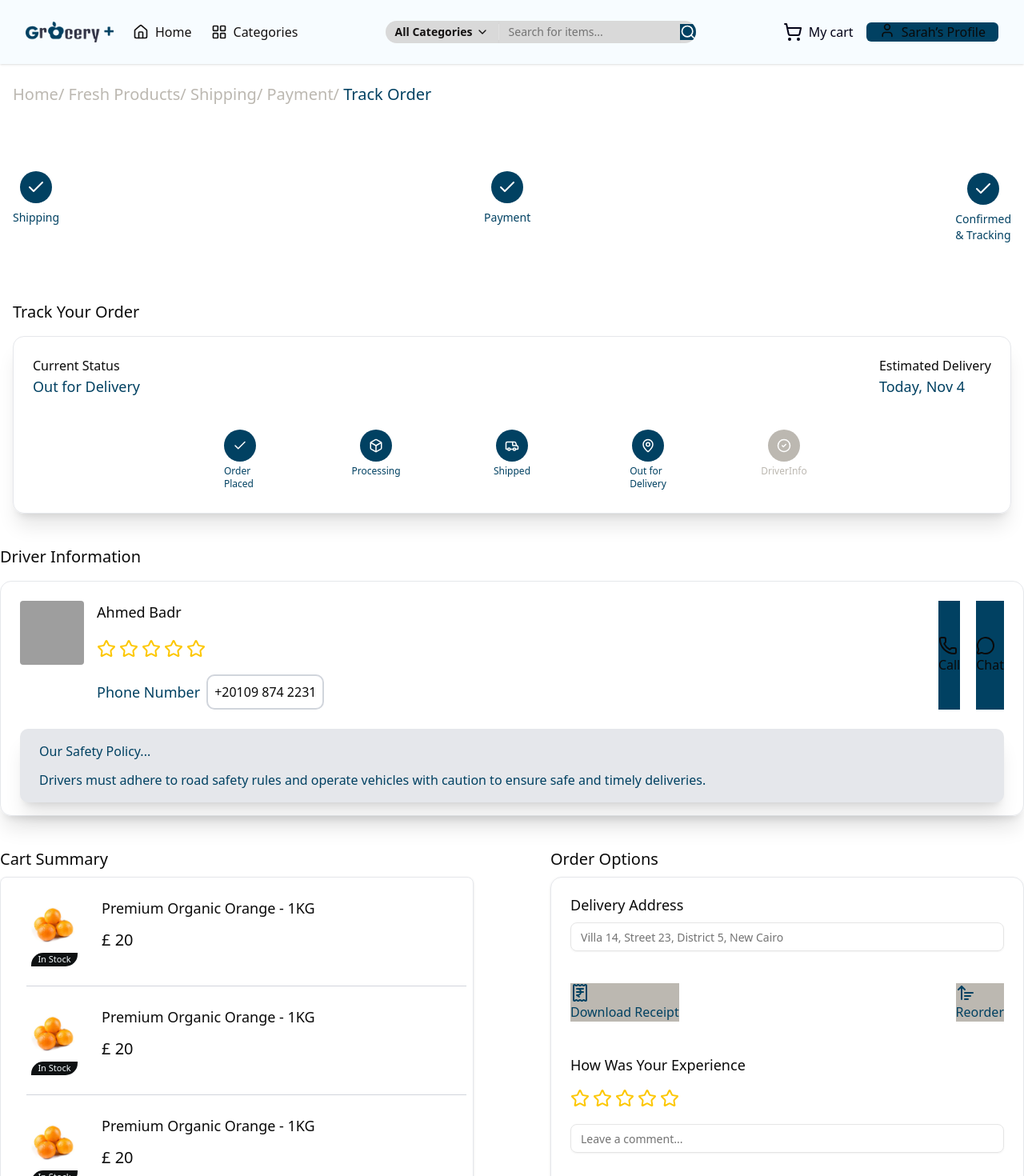
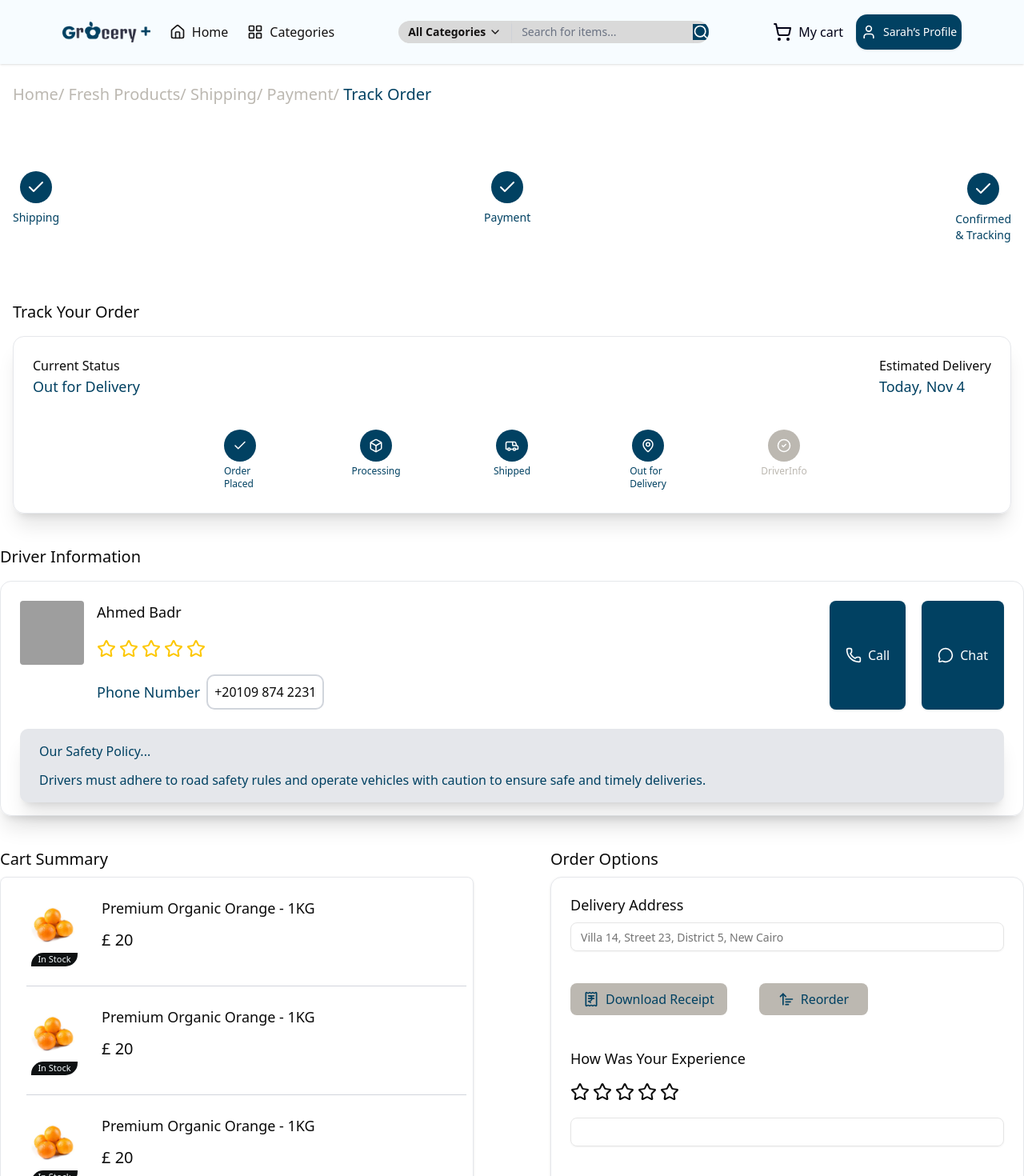
Before and after one commit to Zeyadhatem391/grocery, a Next.js app: page /Tracking in a window 1280 px wide. Shown: the top 1470 px of the page at 80% size. Built offline with nearby package versions, Linux system fonts and the light colour scheme; grey boxes are pictures that could not be loaded.

Commit message:
update button

```diff
--- a/src/app/(Checkout)/Payment/components/PaymentMethod.tsx
+++ b/src/app/(Checkout)/Payment/components/PaymentMethod.tsx
@@ -60,7 +60,7 @@ export default function PaymentMethod() {
           ))}
 
           {/* Add Card */}
-          <button className="w-full flex items-center gap-2 mb-6">
+          <button className="w-full flex items-center gap-2 mb-6 border-2 rounded-md p-3.5 hover:border-[#014162]">
             <Plus className="w-4 h-4" />
             Add New Card
           </button>
@@ -72,15 +72,21 @@ export default function PaymentMethod() {
               Promo Code
             </p>
 
-            <div className="border p-3 rounded-xl space-y-3">
-              <div className="flex items-center gap-3 flex-wrap">
-                <button className="text-sm">SAVE10</button>
-                <p className="text-[10px] sm:text-[12px] text-gray-500">
-                  Try: SAVE10 or WELCOME20
+            <div className="border border-gray-200 p-4 rounded-xl space-y-3 bg-white">
+              {/* Promo Row */}
+              <div className="flex items-center gap-2 flex-wrap">
+                <button className="px-3.5 py-2.5 text-xs sm:text-sm font-semibold rounded-md border-2">
+                  SAVE10
+                </button>
+
+                <p className="text-[10px] sm:text-xs text-gray-500">
+                  Try: <span className="font-medium">SAVE10</span> or{" "}
+                  <span className="font-medium">WELCOME20</span>
                 </p>
               </div>
 
-              <button className="bg-[#BCB8B1] text-[#014162] w-full">
+              {/* Apply Button */}
+              <button className=" w-1/2 h-[42] rounded-lg  text-[#014162] bg-[#BCB8B1] text-sm font-semibold  hover:bg-[#8f8d8a]  transition-colors shadow-sm ">
                 Apply Code
               </button>
             </div>
--- a/src/app/(Checkout)/Shipping/components/Info.tsx
+++ b/src/app/(Checkout)/Shipping/components/Info.tsx
@@ -84,15 +84,23 @@ export default function Info() {
             {/* Fulfilment Method */}
             <div>
               <p className="text-base lg:text-lg mb-2">Fulfilment Method</p>
-              <div className="flex gap-3 w-full">
-                <button type="button" className="bg-[#BCB8B1] flex-1 gap-2 text-[#014162]">
-                  <Van className="w-4 h-4" />
-                  <span className="text-sm sm:text-base">Delivery</span>
+              <div className="flex gap-20 justify-start px-1">
+                {/* Delivery */}
+                <button
+                  type="button"
+                  className=" flex items-center justify-center gap-2 py-2 px-7 rounded-md  text-[#014162] bg-[#BCB8B1]  text-sm sm:text-base font-medium"
+                >
+                  <Van className="w-5 h-5" />
+                  <span>Delivery</span>
                 </button>
 
-                <button type="button" className="bg-[#BCB8B1] flex-1 gap-2 text-[#014162]">
-                  <Car className="w-4 h-4" />
-                  <span className="text-sm sm:text-base">Pick-Up</span>
+                {/* Pick-Up */}
+                <button
+                  type="button"
+                  className="  flex items-center justify-center gap-2 py-2 px-7 rounded-md text-[#014162]  bg-[#BCB8B1] text-sm sm:text-base font-medium"
+                >
+                  <Car className="w-5 h-5" />
+                  <span>Pick-Up</span>
                 </button>
               </div>
             </div>
@@ -115,14 +123,22 @@ export default function Info() {
             {/* Schedule Delivery */}
             <div>
               <p className="text-base lg:text-lg mb-2">Schedule Delivery</p>
-              <div className="flex gap-3 w-full">
-                <button type="button" className="bg-[#BCB8B1] flex-1 gap-2 text-[#014162]">
-                  <RotateCcw className="w-4 h-4" />
+              <div className="flex gap-20 justify-start px-1">
+                {/* Delivery */}
+                <button
+                  type="button"
+                  className=" flex items-center justify-center gap-2 py-2 px-7 rounded-md  text-[#014162] bg-[#BCB8B1]  text-sm sm:text-base font-medium"
+                >
+                  <RotateCcw className="w-5 h-5" />
                   <span className="text-sm sm:text-base">Deliver Now</span>
                 </button>
 
-                <button type="button" className="bg-[#BCB8B1] flex-1 gap-2 text-[#014162]">
-                  <Clock7 className="w-4 h-4" />
+                {/* Pick-Up */}
+                <button
+                  type="button"
+                  className="  flex items-center justify-center gap-2 py-2 px-7 rounded-md text-[#014162]  bg-[#BCB8B1] text-sm sm:text-base font-medium"
+                >
+                  <Clock7 className="w-5 h-5" />
                   <span className="text-sm sm:text-base">Deliver Later</span>
                 </button>
               </div>
@@ -131,14 +147,22 @@ export default function Info() {
             {/* Delivery Speed */}
             <div>
               <p className="text-base lg:text-lg mb-2">Delivery Speed</p>
-              <div className="flex gap-3 w-full">
-                <button type="button" className="bg-[#BCB8B1] flex-1 gap-2 text-[#014162]">
-                  <Package className="w-4 h-4" />
+              <div className="flex gap-20 justify-start px-1">
+                {/* Standard */}
+                <button
+                  type="button"
+                  className=" flex items-center justify-center gap-2 py-2 px-7 rounded-md  text-[#014162] bg-[#BCB8B1]  text-sm sm:text-base font-medium"
+                >
+                  <Package className="w-5 h-5" />
                   <span className="text-sm sm:text-base">Standard</span>
                 </button>
 
-                <button type="button" className="bg-[#BCB8B1] flex-1 gap-2 text-[#014162]">
-                  <ClockCheck className="w-4 h-4" />
+                {/* Priority */}
+                <button
+                  type="button"
+                  className="  flex items-center justify-center gap-2 py-2 px-7 rounded-md text-[#014162]  bg-[#BCB8B1] text-sm sm:text-base font-medium"
+                >
+                  <ClockCheck className="w-5 h-5" />
                   <span className="text-sm sm:text-base">Priority</span>
                 </button>
               </div>
@@ -146,8 +170,9 @@ export default function Info() {
 
             {/* Estimated Arrival */}
             <div className="flex flex-col gap-1">
-              <label className="text-base lg:text-lg">Estimated Arrival</label>
+              <label className="text-base lg:text-lg ">Estimated Arrival</label>
               <Input
+              className="lg:w-2/3"
                 placeholder="45 Min, 30/1/25 at 2:30 PM"
                 {...register("arrival")}
               />
--- a/src/app/(Checkout)/Tracking/components/DriverInfo.tsx
+++ b/src/app/(Checkout)/Tracking/components/DriverInfo.tsx
@@ -46,20 +46,21 @@ export default function DriverInfo() {
 
           {/* Right: Call / Chat buttons */}
           <div className="flex flex-row gap-3 sm:gap-5 mt-4 md:mt-0">
+            {/* Call */}
             <button
               type="button"
-              className="bg-[#014162] gap-2 font-normal  justify-center"
+              className="flex items-center justify-center gap-2 h-[42] px-4 sm:px-5 rounded-md bg-[#014162] text-white text-sm sm:text-base font-medium hover:bg-[#01324a] transition-all shadow-sm active:scale-[0.97]"
             >
-              <Phone />
-              Call
+              <Phone className="w-4 h-4 sm:w-5 sm:h-5" />
+              <span>Call</span>
             </button>
-
+            {/* Chat */}
             <button
               type="button"
-              className="bg-[#014162] gap-2 font-normal   justify-center"
+              className=" flex items-center justify-center gap-2 h-[42] px-4 sm:px-5 rounded-md  bg-[#014162]  text-white text-sm sm:text-base  font-medium hover:bg-[#01324a] transition-all shadow-sm active:scale-[0.97]"
             >
-              <MessageCircle />
-              Chat
+              <MessageCircle className="w-4 h-4 sm:w-5 sm:h-5" />
+              <span>Chat</span>
             </button>
           </div>
         </div>
--- a/src/app/(Checkout)/Tracking/components/OrderSummary.tsx
+++ b/src/app/(Checkout)/Tracking/components/OrderSummary.tsx
@@ -26,21 +26,23 @@ export default function OrderSummary() {
           </div>
 
           {/* Schedule Delivery / buttons */}
-          <div className="flex  justify-between gap-3 mt-5">
+          <div className="flex gap-10 justify-start  mt-5">
+            {/* Download Receipt */}
             <button
               type="button"
-              className="bg-[#BCB8B1] gap-2 text-[#014162] font-normal  justify-center"
+              className="flex items-center justify-center gap-2 py-2 px-4  rounded-md  text-[#014162] bg-[#BCB8B1] text-sm sm:text-base font-medium sm:w-auto"
             >
-              <ReceiptIndianRupee />
-              Download Receipt
+              <ReceiptIndianRupee className="w-4 h-4 sm:w-5 sm:h-5" />
+              <span>Download Receipt</span>
             </button>
 
+            {/* Reorder */}
             <button
               type="button"
-              className="bg-[#BCB8B1] gap-2 text-[#014162] font-normal  justify-center"
+              className=" flex items-center justify-center gap-2  py-2 px-6  rounded-md text-[#014162] bg-[#BCB8B1] text-sm sm:text-base font-medium sm:w-auto"
             >
-              <ArrowUpWideNarrow />
-              Reorder
+              <ArrowUpWideNarrow className="w-4 h-4 sm:w-5 sm:h-5" />
+              <span>Reorder</span>
             </button>
           </div>
 
@@ -48,28 +50,28 @@ export default function OrderSummary() {
           <div className="flex flex-col mt-5">
             <p className="text-lg mb-2">How Was Your Experience</p>
             <div className="flex py-2 gap-1">
-              <Star className="text-yellow-400" />
-              <Star className="text-yellow-400" />
-              <Star className="text-yellow-400" />
-              <Star className="text-yellow-400" />
-              <Star className="text-yellow-400" />
+              <Star  />
+              <Star  />
+              <Star  />
+              <Star  />
+              <Star  />
             </div>
-            <Input placeholder="Leave a comment..." className="mt-3" />
+            <Input className="mt-3" />
           </div>
 
           {/* Special Offer Code */}
-          <div className="pt-5 w-full sm:w-1/2">
+          <div className="pt-5 w-full sm:w-2/3 ">
             <p className="font-medium text-xl mb-4">Special Offer Code</p>
 
-            <div className="border p-3 rounded-xl space-y-3 flex flex-col">
+            <div className="border px-3 py-5 rounded-xl space-y-3 flex flex-col">
               <p className="text-[#014162] text-lg font-normal">Offer Code</p>
               <div className="flex gap-3">
                 <Input placeholder="Enter code" className="flex-1" />
               </div>
 
-              <button className="bg-[#014162] text-[#F7FCFF] w-full flex justify-center gap-2">
-                Shop Now
-                <ChevronRight />
+              <button className=" w-full py-2 flex items-center justify-center gap-2 rounded-md bg-[#014162] text-[#F7FCFF] text-sm sm:text-base font-semibold">
+                <span>Shop Now</span>
+                <ChevronRight className="w-4 h-4 sm:w-5 sm:h-5" />
               </button>
             </div>
           </div>
--- a/src/app/(Checkout)/components/Header.tsx
+++ b/src/app/(Checkout)/components/Header.tsx
@@ -12,7 +12,7 @@ import Image from "next/image";
 import { Input } from "@/components/ui/input";
 export default function Header() {
   return (
-    <header className="w-full h-16 sm:h-20 bg-[#F7FCFF] px-4 sm:px-8 flex items-center justify-between shadow-sm">
+    <header className="w-full h-16 sm:h-20 bg-[#F7FCFF] px-4 sm:px-8 flex items-center justify-between md:gap-20 md:justify-center shadow-sm">
       {/* ==== Left Section ==== */}
       <div className="flex items-center gap-3 sm:gap-6">
         {/* ==== Mobile Menu Icon ==== */}
@@ -48,20 +48,22 @@ export default function Header() {
       </div>
 
       {/* ==== Center Section (Search) ==== */}
-      <div className="hidden md:flex items-center w-[350] lg:w-[497] h-[42] bg-[#D9D9D9] rounded-2xl overflow-hidden">
-        <div className="flex items-center gap-1 px-3 text-sm font-semibold text-[#141212] border-r">
-          All Categories
+      <div className=" items-center  hidden md:w-[497]h-[42] lg:flex  bg-[#D9D9D9] rounded-2xl overflow-hidden">
+        {/* Categories */}
+        <div className="flex items-center gap-1 px-3 text-xs sm:text-sm font-semibold text-[#141212] border-r border-gray-300 cursor-pointer">
+          <span className="hidden sm:inline">All Categories</span>
           <ChevronDown className="w-4 h-4" />
         </div>
 
+        {/* Input */}
         <div className="flex-1">
           <Input
             placeholder="Search for items..."
-            className="h-[42] border-0 rounded-none bg-transparent focus-visible:ring-0"
+            className=" h-[42]  border-0  rounded-none  bg-transparent  focus-visible:ring-0 text-sm placeholder:text-gray-500"
           />
         </div>
 
-        <button className="w-[52] h-[42] rounded-none bg-[#014162] hover:bg-[#01324a]">
+        <button className=" w-[42] sm:w-[52] h-[42] flex items-center justify-center  bg-[#014162]  hover:bg-[#01324a] transition-colors">
           <Search className="w-5 h-5 text-white" />
         </button>
       </div>
@@ -69,7 +71,7 @@ export default function Header() {
       {/* ==== Right Section ==== */}
       <div className="flex items-center gap-3 sm:gap-4">
         {/* ==== Mobile Search Icon ==== */}
-        <div className="md:hidden">
+        <div className="lg:hidden">
           <Search className="w-6 h-6 cursor-pointer" />
         </div>
 
@@ -80,21 +82,24 @@ export default function Header() {
         </div>
 
         {/* ==== Profile button ==== */}
-        <button className="bg-[#014162] hover:bg-[#01324a] rounded-sm hidden md:flex gap-2 px-4">
+        {/* ==== Desktop / Tablet Profile Button ==== */}
+        <button className=" hidden md:flex items-center gap-2 px-1.5 py-3 bg-[#014162]  text-white rounded-xl hover:bg-[#01324a] transition-all duration-200 shadow-sm">
           <User className="w-5 h-5" />
-          Sarah’s Profile
+          <span className="text-sm font-medium whitespace-nowrap">
+            Sarah’s Profile
+          </span>
         </button>
 
         {/* ==== Mobile Profile Icon ==== */}
-        <div className="md:hidden">
-          <User className="w-6 h-6 cursor-pointer" />
-        </div>
+        <button className=" md:hidden w-10 h-10 flex items-center justify-center">
+          <User className="w-7 h-7" />
+        </button>
 
-        {/* ==== Sign Up (hidden now as original) ==== */}
+        {/* ==== Sign Up (Hidden for now) ==== */}
         <div className="hidden">
-          <button className="rounded-2xl flex gap-2 px-4 border-[#014162] text-[#014162] hover:bg-[#014162] hover:text-white ">
+          <button className=" flex items-center gap-2  px-4 py-2 rounded-xl border border-[#014162]  text-[#014162]  hover:bg-[#014162]   hover:text-white transition-all">
             <LogIn className="w-5 h-5" />
-            Sign up
+            <span className="text-sm font-medium">Sign up</span>
           </button>
         </div>
       </div>
```
